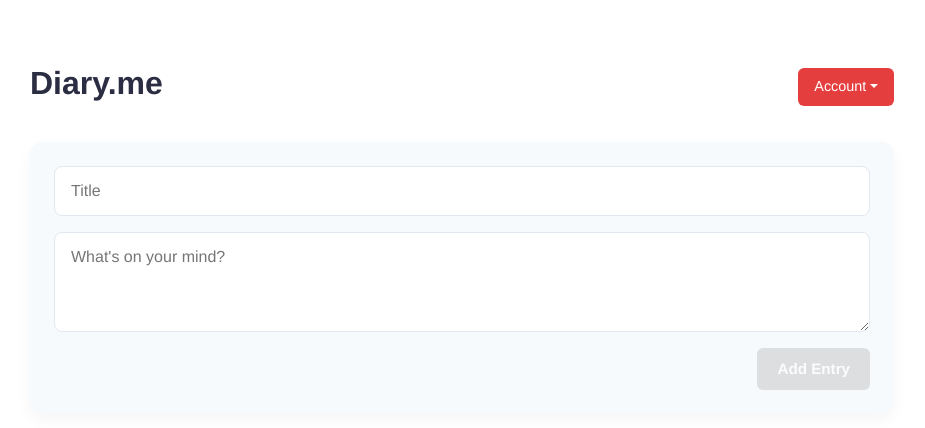
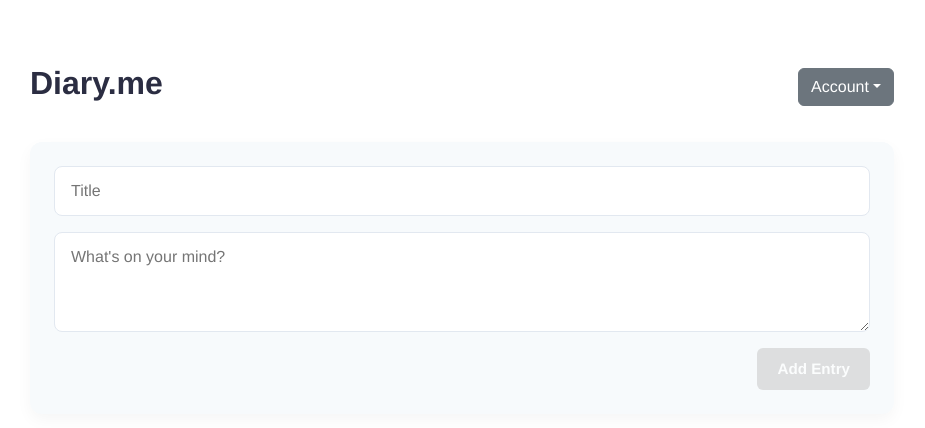
Before and after one commit to justinxie712/my-diary, a React (Vite) app in the folder client/: page /home in a window 1280 px wide. Shown: the top 428 px of the page, without its empty margins (178-1103 px from the left). Built offline with nearby package versions, Linux system fonts and the light colour scheme; no server answers; sample sign-in values are in the browser's storage.

Commit message:
cleanup styles

```diff
--- a/client/src/components/Home/index.tsx
+++ b/client/src/components/Home/index.tsx
@@ -30,7 +30,7 @@ function Home() {
   const [newContent, setNewContent] = useState("");
   const [isEditOpen, setIsEditOpen] = useState(false);
   const [selectedEntry, setSelectedEntry] = useState<Entry | null>(null);
-  const [showDeleteModal, setShowDeleteModal] = useState(false); // 👈 NEW
+  const [showDeleteModal, setShowDeleteModal] = useState(false);
 
   useEffect(() => {
     const fetchEntries = async () => {
@@ -148,11 +148,11 @@ function Home() {
         <UncontrolledDropdown>
           <DropdownToggle caret>Account</DropdownToggle>
           <DropdownMenu end>
-            <DropdownItem onClick={logout}>Logout</DropdownItem>
-            <DropdownItem divider />
             <DropdownItem onClick={() => setShowDeleteModal(true)}>
               Delete Account
             </DropdownItem>
+            <DropdownItem divider />
+            <DropdownItem onClick={logout}>Logout</DropdownItem>
           </DropdownMenu>
         </UncontrolledDropdown>
       </header>
--- a/client/src/components/Home/styles.scss
+++ b/client/src/components/Home/styles.scss
@@ -15,21 +15,6 @@
       font-weight: 600;
       color: #2b2d42;
     }
-
-    button {
-      padding: 0.5rem 1rem;
-      background-color: #e53e3e;
-      color: #fff;
-      border: none;
-      border-radius: 6px;
-      font-size: 0.9rem;
-      cursor: pointer;
-      transition: background-color 0.3s ease;
-
-      &:hover {
-        background-color: #c53030;
-      }
-    }
   }
 
   .entries-log {
```
